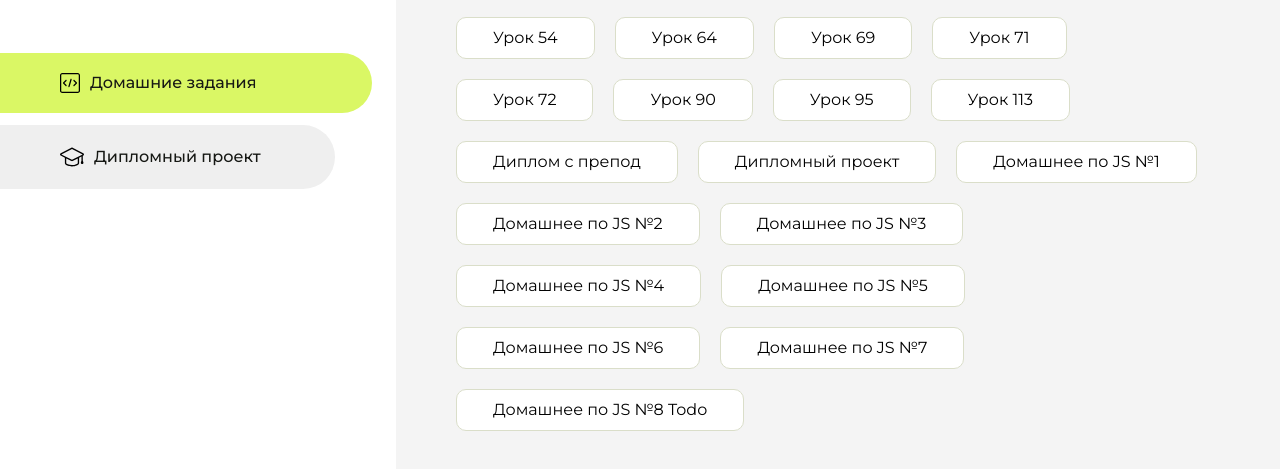
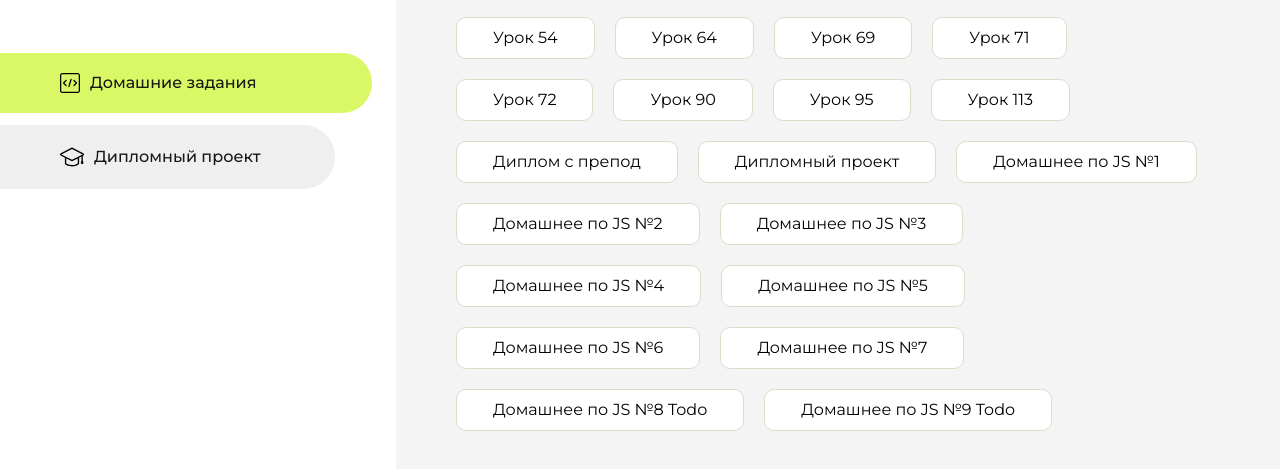
Before and after one commit to check-engine-404/homework, a plain HTML site: page index.html in a window 1280 px wide. Shown: the part 283-752 px from the top of the page. Drawn offline with Linux system fonts and the light colour scheme.

Commit message:
Update index.html

```diff
--- a/index.html
+++ b/index.html
@@ -180,6 +180,10 @@
                          <li class="content__list-item">
                         <a href="JsHomeWorkTodo2/index.html">Домашнее по JS №8 Todo </a>
                     </li>
+                     </li>
+                         <li class="content__list-item">
+                        <a href="HW-9 TodoList/index.html">Домашнее по JS №9 Todo </a>
+                    </li>
 
                 </ul>
             </div>
```
